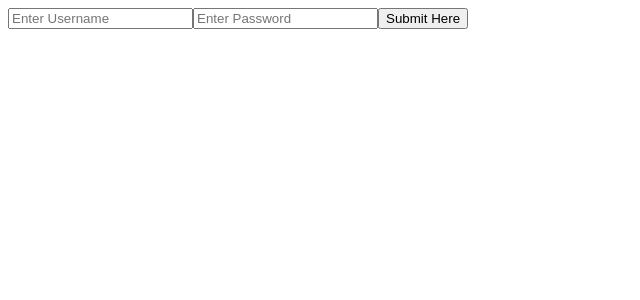
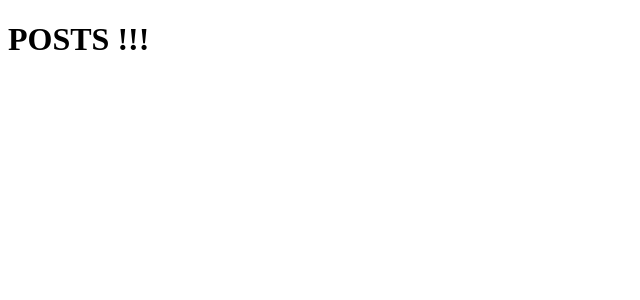
Before and after one commit to nbarnes0521/StrangerThings, a React (Create React App) app: page / in a window 1280 px wide. Shown: the top 300 px of the page, without its empty margins (0-640 px from the left). Built offline with nearby package versions, Linux system fonts and the light colour scheme.

Commit message:
Posts add to main page

```diff
--- a/package.json
+++ b/package.json
@@ -14,6 +14,7 @@
   "dependencies": {
     "react": "^18.2.0",
     "react-dom": "^18.2.0",
+    "react-router-dom": "^6.11.0",
     "react-scripts": "^5.0.1"
   },
   "browserslist": {
--- a/src/components/App.js
+++ b/src/components/App.js
@@ -1,15 +1,37 @@
-import React, { useState } from 'react';
-import { Register } from './';
+import React, { useEffect, useState } from 'react';
+import { Routes, Route } from 'react-router-dom';
+import {
+    Register,
+    Posts
+} from './';
 
-function App(){
+function App() {
     const [token, setToken] = useState('');
 
+    // function tokenCheck() {
+    //     if (window.localStorage.getItem('token')) {
+    //         setToken(window.localStorage.getItem('token'));
+    //     }
+    // }
+
+    // useEffect(() => {
+    //     tokenCheck();
+    // }, [])
 
     return (
-        <div>
-    < Register setToken={setToken} />
+    <div>
+        <Routes>
+            <Route
+                path=""
+                element={<Posts />}
+            />
+            <Route
+                path="/register"
+                element={<Register setToken= {setToken} />}
+            />
+        </Routes>
     </div>
-    )
+    );
 }
 
 export default App;
--- /dev/null
+++ b/src/components/Posts.js
@@ -0,0 +1,7 @@
+import React from 'react';
+
+export default function Posts() {
+    return (
+        <h1>POSTS !!!</h1>
+    )
+}
--- a/src/components/index.js
+++ b/src/components/index.js
@@ -1,2 +1,3 @@
 export { default as App } from './App';
 export { default as Register } from './Register';
+export { default as Posts } from './Posts';
--- a/src/index.js
+++ b/src/index.js
@@ -1,9 +1,27 @@
 import { createRoot } from 'react-dom/client';
+import { BrowserRouter } from 'react-router-dom';
 import { App } from './components';
 
 const root = createRoot(document.querySelector('#app'));
 
-root.render(<App />)
+root.render(
+    <BrowserRouter>
+        <App />
+    </BrowserRouter>
+);
+
+
+
+
+
+
+
+
+
+
+
+
+
 
 
 /*
```
Also changed, not shown: 1 other file (tests, documents, lock files or other folders).
